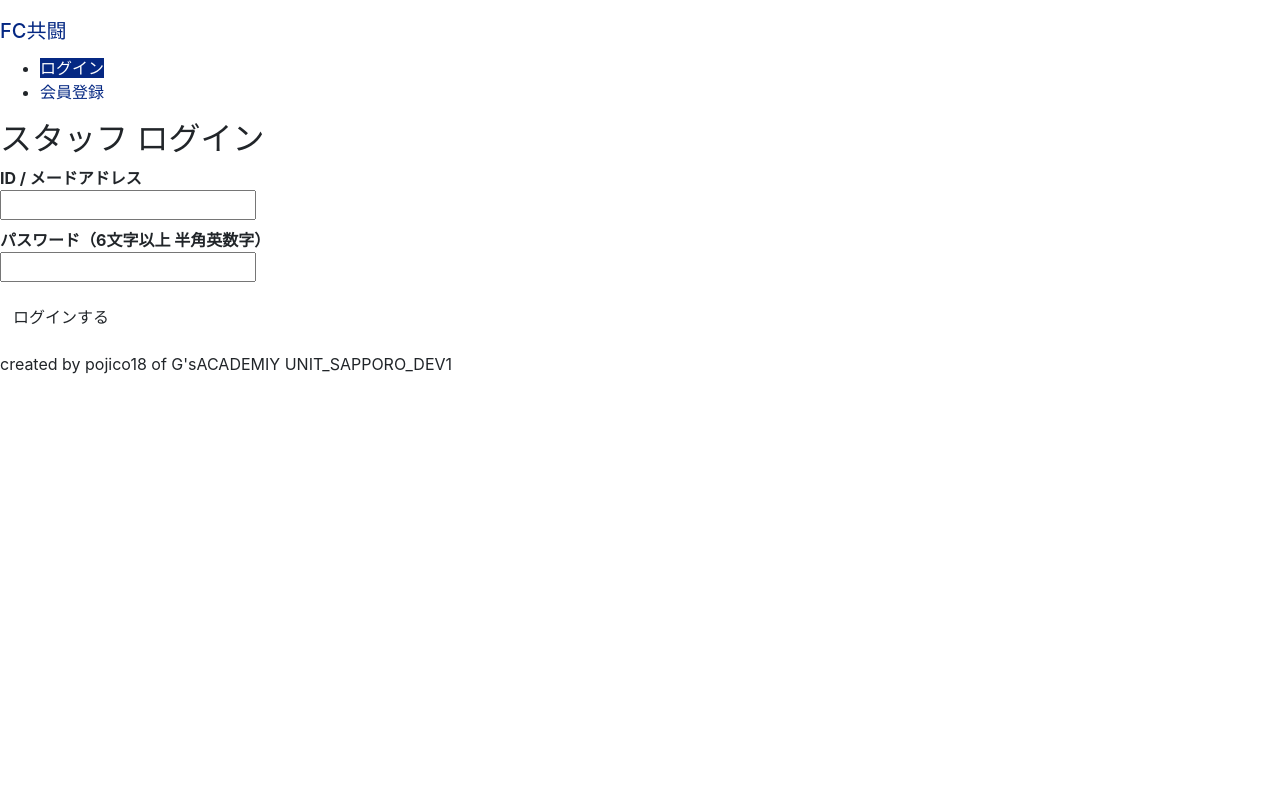
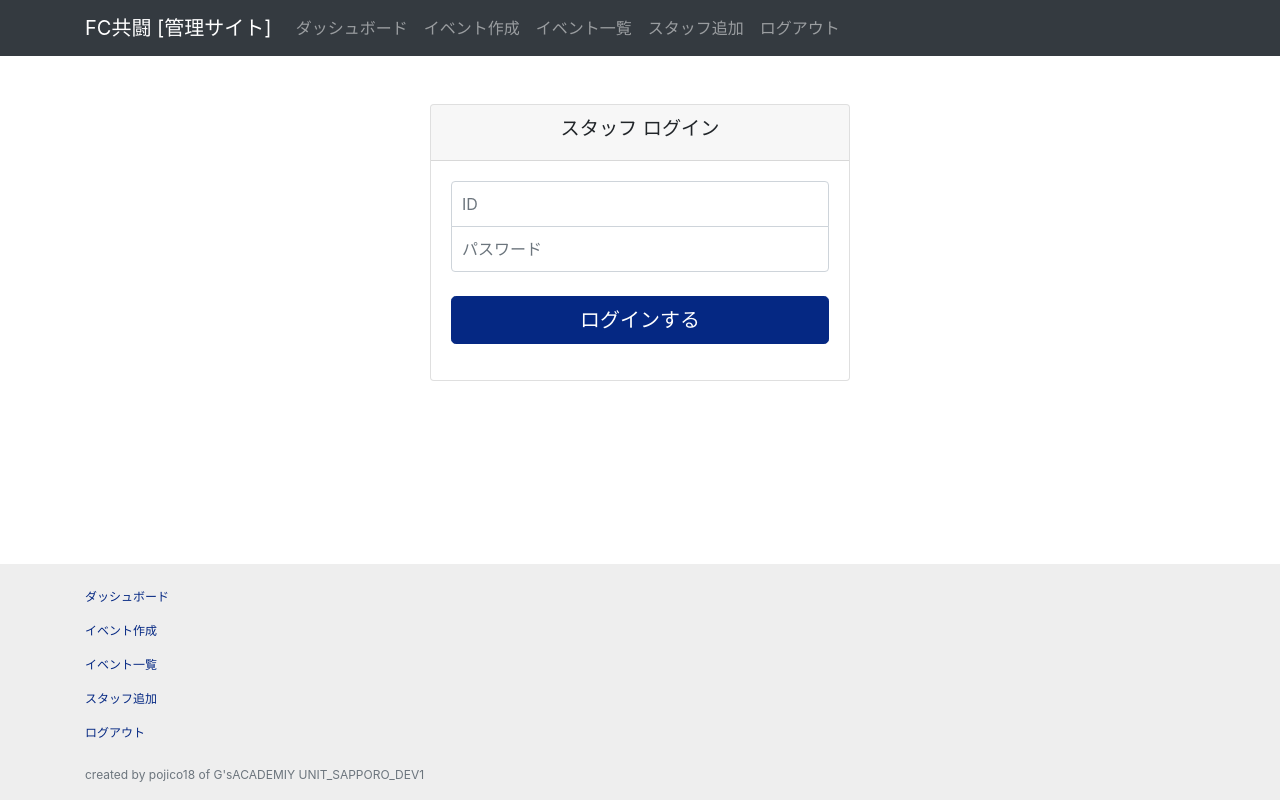
Before and after one commit to pojiko18/fctokyo, a PHP site: page /owner_login.php in a window 1280 px wide. Run offline with PHP 8.4, Linux system fonts and the light colour scheme; some libraries are stand-ins or nearby versions.

Commit message:
スタッフ用ログイン、ダッシュボード追加

```diff
--- /dev/null
+++ b/include/footer_owner.php
@@ -0,0 +1,38 @@
+    <footer class="footer mt-auto py-3">
+        <div class="container">
+            <div class="col-ld-4">
+                <nav>
+                    <ul>
+                    <li class="nav-item">
+                            <a class="nav-link" href="dashboard.php">ダッシュボード</a>
+                        </li>
+                        <li class="nav-item">
+                            <a class="nav-link" href="event.php">イベント作成</a>
+                        </li>
+                        <li class="nav-item">
+                            <a class="nav-link" href="event_list.php">イベント一覧</a>
+                        </li>
+                        <li class="nav-item">
+                            <a class="nav-link" href="owner_reg.php">スタッフ追加</a>
+                        </li>
+                        <li class="nav-item">
+                            <a class="nav-link" href="owner_logout.php">ログアウト</a>
+                        </li>
+                    </ul>
+                </nav>
+            </div>
+        </div>
+        <div class="container">
+            <span class="text-muted">created by pojico18 of G'sACADEMIY UNIT_SAPPORO_DEV1</span>
+        </div>
+    </footer>
+
+    <!-- Optional JavaScript -->
+    <!-- jQuery first, then Popper.js, then Bootstrap JS -->
+    <script src="https://code.jquery.com/jquery-3.3.1.slim.min.js" integrity="sha384-q8i/X+965DzO0rT7abK41JStQIAqVgRVzpbzo5smXKp4YfRvH+8abtTE1Pi6jizo" crossorigin="anonymous"></script>
+    <script src="https://cdnjs.cloudflare.com/ajax/libs/popper.js/1.14.7/umd/popper.min.js" integrity="sha384-UO2eT0CpHqdSJQ6hJty5KVphtPhzWj9WO1clHTMGa3JDZwrnQq4sF86dIHNDz0W1" crossorigin="anonymous"></script>
+    <script src="https://stackpath.bootstrapcdn.com/bootstrap/4.3.1/js/bootstrap.min.js" integrity="sha384-JjSmVgyd0p3pXB1rRibZUAYoIIy6OrQ6VrjIEaFf/nJGzIxFDsf4x0xIM+B07jRM" crossorigin="anonymous"></script>
+    <script src="https://cdn.jsdelivr.net/npm/axios/dist/axios.min.js"></script>
+
+</body>
+</html>
--- /dev/null
+++ b/include/header_owner.php
@@ -0,0 +1,50 @@
+<!DOCTYPE html>
+<html class="h-100" lang="ja">
+<head>
+    <!-- Required meta tags -->
+    <meta charset="utf-8">
+    <meta name="viewport" content="width=device-width, initial-scale=1, shrink-to-fit=no">
+
+    <title><?php echo $title ?></title>
+
+    <link rel="stylesheet" href="css/bootstrap.min.css">
+    <link rel="stylesheet" href="css/style.css">
+    <link rel="stylesheet" href="css/all.min.css">
+    <link href="https://use.fontawesome.com/releases/v5.0.8/css/all.css" rel="stylesheet">
+
+    <?php if(isset($addhead)) echo $addhead ?>
+
+</head>
+<body class="d-flex flex-column h-100">
+
+    <header>
+        <nav class="navbar navbar-expand-md navbar-dark bg-dark">
+            <div class="container">
+                <a class="navbar-brand" href="/dashboard.php">FC共闘 [管理サイト]</a>
+                <button class="navbar-toggler collapsed" type="button" data-toggle="collapse" data-target="#headerNav" aria-controls="headerNav" aria-expanded="false" aria-label="Toggle navigation">
+                    <span class="navbar-toggler-icon"></span>
+                </button>
+
+                <div class="navbar-collapse collapse" id="headerNav">
+                    <ul class="navbar-nav mr-auto">
+                        <li class="nav-item">
+                            <a class="nav-link" href="dashboard.php">ダッシュボード</a>
+                        </li>
+                        <li class="nav-item">
+                            <a class="nav-link" href="eventt.php">イベント作成</a>
+                        </li>
+                        <li class="nav-item">
+                            <a class="nav-link" href="event_list.php">イベント一覧</a>
+                        </li>
+                        <li class="nav-item">
+                            <a class="nav-link" href="owner_reg.php">スタッフ追加</a>
+                        </li>
+                        <li class="nav-item">
+                            <a class="nav-link" href="owner_logout.php">ログアウト</a>
+                        </li>
+                    </ul>
+                </div>
+            </div>
+        </nav>
+        <!-- /.navbar-collapse -->
+    </header>
--- a/owner_login.php
+++ b/owner_login.php
@@ -1,45 +1,32 @@
-
-<!DOCTYPE html>
-<html>
-<head>
-<meta charset="utf-8">
-<meta name="viewport" content="width=device-width">
- <link rel="stylesheet" href="css/range.css">
-  <link href="css/bootstrap.min.css" rel="stylesheet">
-  <!-- <link href="css/index.css" rel="stylesheet"> -->
-  <link href="./css/select.css" rel="stylesheet">
-  <link href="./css/login.css" rel="stylesheet">
-  <link href="./css/style_sp.css" rel="stylesheet">
-<title>運営ログイン</title>
-</head>
-<body class="loginBody">
-
-<!-- Head[Start] -->
 <?php
-include("l_header.php");
+$title = "運営ログイン";
+include("include/header_owner.php");
 ?>
 <!-- Head[End] -->
 
 <!-- Main[Start] -->
-<div class="loginTitle">
-  <form method="post" action="owner_login_act.php"  class="form">
-  <h2>スタッフ ログイン</h2>
-    <div class="loginField">
-      <dl class="form-inner">
-        <dt class="form-title">ID / メードアドレス</dt>
-        <dd class="form-item"><input type="text" name="lid" class="rediTextForm"></dd>
-        <dt class="form-title">パスワード（6文字以上 半角英数字）</dt>
-        <dd class="form-item"><input   type="password" name="lpw" class="rediTextForm" minlength="6" pattern="[a-zA-Z0-9]+"></dd>
-      </dl>
-      <p class="btn-c">
-        <input type="submit" value="ログインする" class="btn">
-      </p>
+<div class="container">
+    <div class="card form-register mt-5">
+        <div class="card-header">
+            <h1 class="h3 font-weight-normal text-center">スタッフ ログイン</h1>
+        </div>
+        <div class="card-body">
+            <form method="post" action="owner_login_act.php" class="form form-signin">
+
+                <label for="lid" class="sr-only">ID</label>
+                <input type="text" name="lid" class="rediTextForm form-control" placeholder="ID">
+                <label for="lpw" class="sr-only">パスワード</label>
+                <input type="password" name="lpw" class="rediTextForm form-control mb-4" placeholder="パスワード"
+                    minlength="6" pattern="[a-zA-Z0-9]+">
+                <p>
+                    <input type="submit" name="login" value="ログインする" id="btn" class="btn btn-lg btn-primary btn-block">
+                </p>
+            </form>
+        </div>
     </div>
-  </form>
+</div>
 
 <!-- Main[End] -->
-</div>
-<footer>created by pojico18 of G'sACADEMIY UNIT_SAPPORO_DEV1</footer>
-
-</body>
-</html>
+<?php
+include("include/footer_owner.php");
+?>
```
Also changed, not shown: dashboard.php (+17 -31 lines).
